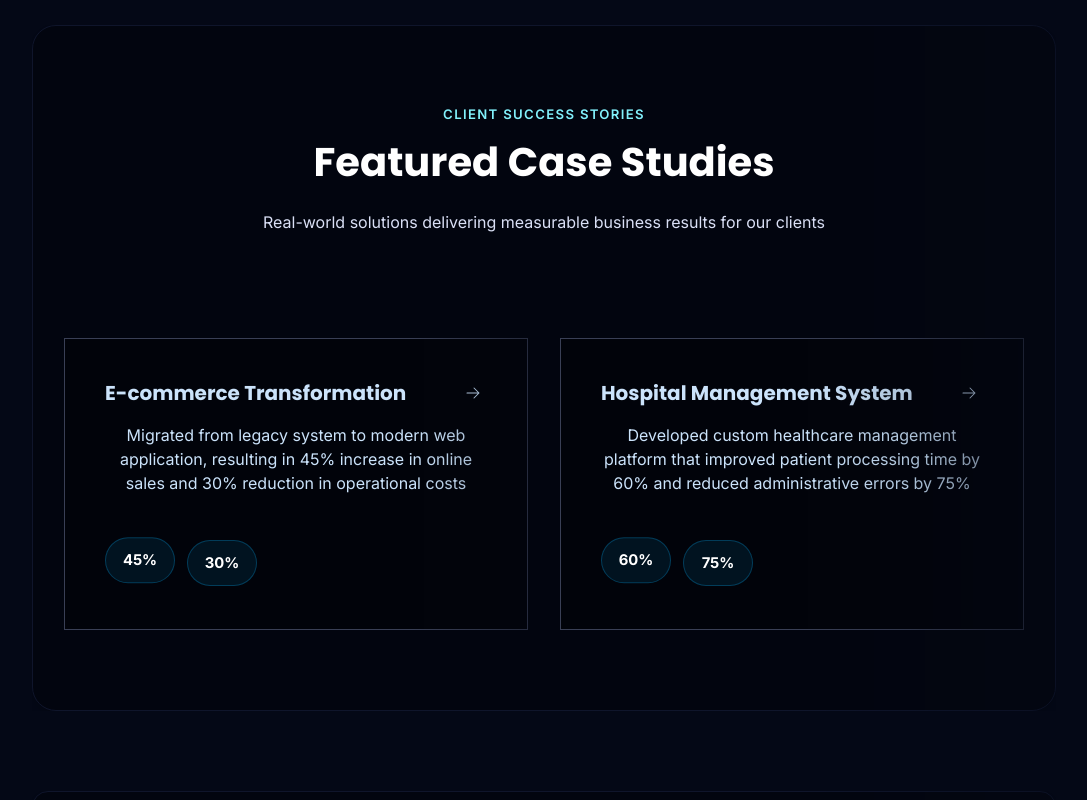
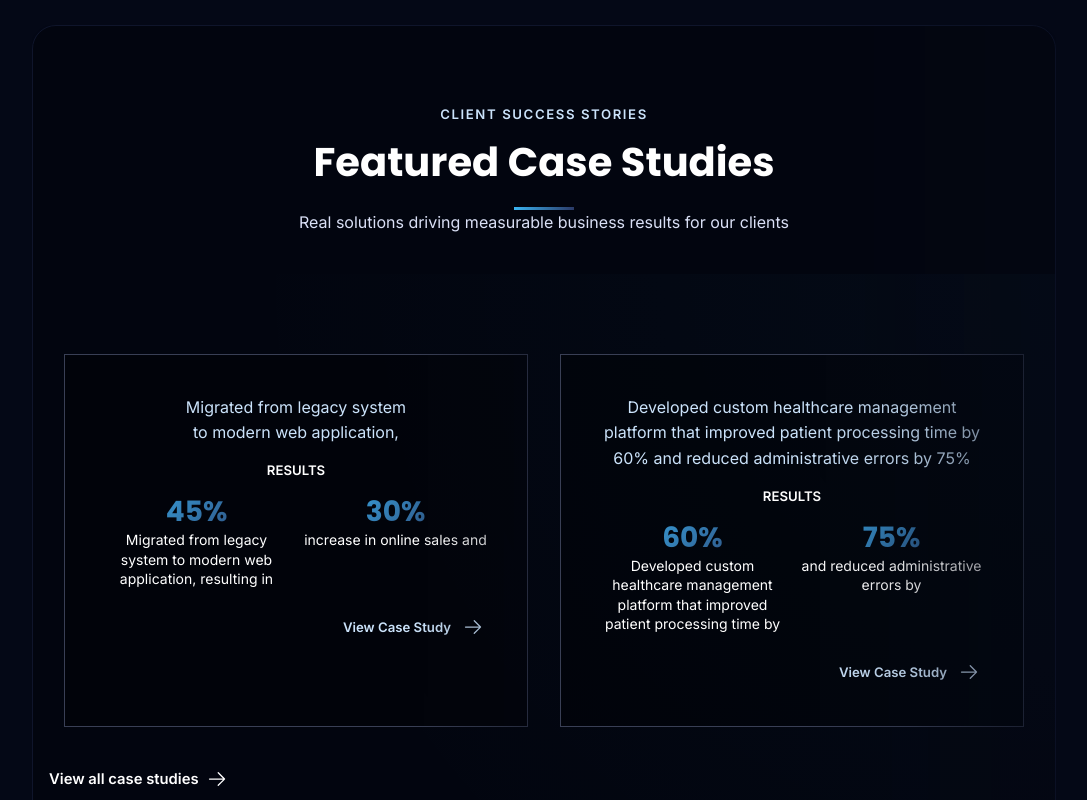
Before and after one commit to crimsonml/Web1.lk-Test, a Next.js app: page / in a window 1280 px wide. Shown: the part 2360-3160 px from the top of the page, without its empty margins (96-1183 px from the left). Built offline with nearby package versions, Linux system fonts and the light colour scheme.

Commit message:
Refactor Case Studies Section for improved design and layout consistency

```diff
--- a/src/app/page.tsx
+++ b/src/app/page.tsx
@@ -442,7 +442,7 @@ export default function Home() {
         </Flex>
       </RevealFx>
 
-      {/* Case Studies Section */}
+      {/* Case Studies Section - Redesigned for a cleaner, more professional look */}
       <RevealFx translateY="12" delay={0.2}>
         <Flex
           fillWidth
@@ -456,34 +456,20 @@ export default function Home() {
             marginBottom: "var(--spacing-xl)",
             overflow: "hidden",
             position: "relative",
-            borderRadius: "24px", /* Ensuring consistent rounding */
+            borderRadius: "24px",
           }}
         >
-          {/* Background accent element with animation */}
-          <div style={{
-            position: "absolute",
-            top: 0,
-            left: 0,
-            width: "100%",
-            height: "8px",
-            background: "linear-gradient(90deg, var(--color-accent-medium) 0%, var(--color-brand-medium) 100%)",
-            zIndex: 1,
-            animation: "pulse 3s infinite alternate",
-            borderTopLeftRadius: "24px",
-            borderTopRightRadius: "24px",
-          }}></div>
-
-          {/* Case Studies Header */}
+          {/* Refined header section with improved typography */}
           <Flex
             direction="column"
             horizontal="center"
             align="center"
             paddingTop="xl"
-            paddingBottom="m"
+            paddingBottom="l"
             paddingX="xl"
             fillWidth
             style={{
-              background: "var(--color-surface-strong)",
+              background: "var(--color-surface)",
               borderBottom: "1px solid var(--color-neutral-weak)",
               borderTopLeftRadius: "24px",
               borderTopRightRadius: "24px",
@@ -491,9 +477,12 @@ export default function Home() {
           >
             <Text
               variant="label-strong-s"
-              onBackground="accent-medium"
+              onBackground="brand-medium"
               marginBottom="s"
-              style={{ letterSpacing: "0.1em", animation: "fadeInUp 0.8s ease-out" }}
+              style={{
+                letterSpacing: "0.12em",
+                transform: "translateY(0)",
+              }}
             >
               CLIENT SUCCESS STORIES
             </Text>
@@ -504,7 +493,7 @@ export default function Home() {
               align="center"
               style={{
                 position: "relative",
-                animation: "fadeInUp 0.8s ease-out 0.2s both"
+                color: "var(--color-neutral-strong)",
               }}
             >
               Featured Case Studies
@@ -515,8 +504,7 @@ export default function Home() {
                 transform: "translateX(-50%)",
                 width: "60px",
                 height: "3px",
-                background: "var(--color-accent-medium)",
-                animation: "float 4s ease-in-out infinite"
+                background: "linear-gradient(90deg, #3AB4F2, #2B3A67)",
               }}></div>
             </Heading>
             <Text
@@ -525,24 +513,24 @@ export default function Home() {
               align="center"
               style={{
                 maxWidth: "600px",
-                animation: "fadeInUp 0.8s ease-out 0.4s both"
               }}
             >
-              Real-world solutions delivering measurable business results for our clients
+              Real solutions driving measurable business results for our clients
             </Text>
           </Flex>
 
-          {/* Case Studies Cards */}
+          {/* Case Studies Cards - Completely redesigned for symmetry and professionalism */}
           <Flex
             fillWidth
             direction="column"
             align="center"
             paddingY="xl"
-            paddingX="m"
+            paddingX={{ base: "m", tablet: "l" }}
             background="surface-weak"
             style={{
               borderBottomLeftRadius: "24px",
               borderBottomRightRadius: "24px",
+              backgroundImage: "radial-gradient(circle at top right, rgba(59, 180, 242, 0.03), transparent 70%)",
             }}
           >
             <Grid
@@ -562,12 +550,13 @@ export default function Home() {
                     <Card
                       shadow="m"
                       style={{
-                        transition: "all 0.4s cubic-bezier(0.175, 0.885, 0.32, 1.275)",
+                        transition: "all 0.4s ease",
                         cursor: "pointer",
                         overflow: "hidden",
                         height: "100%",
-                        borderRadius: "24px", /* Increased border radius for more rounded edges */
+                        borderRadius: "16px",
                         transform: "translateY(0)",
+                        border: "1px solid var(--color-neutral-weak)",
                       }}
                       data-hover-shadow="xl"
                       data-hover-border="brand-medium"
@@ -577,116 +566,168 @@ export default function Home() {
                         <div style={{
                           position: "relative",
                           overflow: "hidden",
-                          borderTopLeftRadius: "24px", /* Consistent rounding with card */
-                          borderTopRightRadius: "24px", /* Consistent rounding with card */
+                          borderTopLeftRadius: "16px",
+                          borderTopRightRadius: "16px",
                         }}>
-                          <div
-                            className="case-study-image"
-                            style={{
+                          {/* Image with overlay gradient for text readability */}
+                          <div style={{
                             backgroundImage: `url(${caseStudy.image})`,
                             backgroundSize: 'cover',
                             backgroundPosition: 'center',
                             width: '100%',
-                              height: '260px',
-                              transition: 'transform 0.8s ease',
+                            height: '220px',
+                            transition: 'transform 0.6s ease',
                             transformOrigin: 'center',
-                              borderTopLeftRadius: "24px", /* Consistent rounding with card */
-                              borderTopRightRadius: "24px", /* Consistent rounding with card */
-                              filter: "brightness(1)",
-                            }}
-                          />
+                          }}/>
 
-                          {/* Gradient overlay */}
+                          {/* Refined gradient overlay */}
                           <div style={{
                             position: "absolute",
                             top: 0,
                             left: 0,
                             right: 0,
                             bottom: 0,
-                            background: "linear-gradient(180deg, rgba(0,0,0,0) 60%, rgba(0,0,0,0.5) 100%)",
-                            borderTopLeftRadius: "24px", /* Consistent rounding with card */
-                            borderTopRightRadius: "24px", /* Consistent rounding with card */
+                            background: "linear-gradient(to bottom, rgba(0,0,0,0) 0%, rgba(0,0,0,0.7) 100%)",
+                            opacity: 0.8,
                           }}/>
 
-                          {/* Client badge with rounded corners */}
-                          <div
-                            className="client-badge"
-                            style={{
+                          {/* Client badge with refined styling */}
+                          <div style={{
                             position: "absolute",
                             top: "16px",
+                            left: "16px",
+                            background: "#2B3A67",
+                            padding: "6px 14px",
+                            borderRadius: "20px",
+                            boxShadow: "0 4px 8px rgba(0, 0, 0, 0.2)",
+                          }}>
+                            <Text variant="label-strong-s" onBackground="surface-strong">
+                              {caseStudy.client}
+                            </Text>
+                          </div>
+
+                          {/* Title positioned over image for better space usage */}
+                          <div style={{
+                            position: "absolute",
+                            bottom: "16px",
+                            left: "16px",
                             right: "16px",
-                              background: "var(--color-brand-strong)",
-                              padding: "8px 16px",
-                              borderRadius: "30px", /* Very rounded pill shape */
-                              boxShadow: "0 4px 12px rgba(0, 0, 0, 0.15)",
-                              transform: "translateY(0)",
-                              transition: "transform 0.3s ease",
+                          }}>
+                            <Text
+                              variant="heading-strong-m"
+                              style={{
+                                color: "white",
+                                textShadow: "0 1px 3px rgba(0,0,0,0.3)",
                               }}
                             >
-                            <Text variant="label-strong-s" onBackground="surface-strong">
-                              {caseStudy.client}
+                              {caseStudy.title}
                             </Text>
                           </div>
                         </div>
                       )}
 
-                      <Flex direction="column" gap="16" padding="l" style={{ borderRadius: "24px" }}>
-                        <Flex horizontal="space-between" vertical="center" gap="8">
+                      <Flex direction="column" gap="16" padding="l">
+                        {/* Description with refined typography */}
                         <Text
-                            variant="heading-strong-m"
-                            className="case-study-title"
+                          variant="body-default-m"
+                          wrap="balance"
                           style={{
-                              color: "var(--color-brand-strong)",
-                              transition: "color 0.3s ease",
+                            lineHeight: 1.6,
+                            color: "var(--color-neutral-strong)",
                           }}
                         >
-                            {caseStudy.title}
+                          {caseStudy.description.split('resulting in').shift()}
                         </Text>
+
+                        {/* Results section with structured layout */}
+                        <Flex direction="column" gap="12">
+                          <Text
+                            variant="label-strong-s"
+                            onBackground="brand-strong"
+                            style={{
+                              marginBottom: "4px",
+                              paddingBottom: "4px",
+                              borderBottom: "1px solid var(--color-neutral-weak)",
+                            }}
+                          >
+                            RESULTS
+                          </Text>
+
+                          {/* Symmetrical metrics layout */}
+                          <Flex gap="16" wrap>
+                            {caseStudy.description.match(/\d+%/g)?.map((metric, i) => {
+                              // Extract the result description
+                              const resultText = caseStudy.description.split(/\d+%/).filter(Boolean)[i];
+
+                              return (
+                                <Flex
+                                  key={i}
+                                  direction="column"
+                                  gap="4"
+                                  style={{
+                                    flex: "1 0 calc(50% - 8px)",
+                                    minWidth: "120px",
+                                  }}
+                                >
+                                  {/* Metric with accent styling */}
+                                  <Text
+                                    variant="heading-strong-l"
+                                    onBackground="accent-strong"
+                                    style={{
+                                      fontSize: "28px",
+                                      background: "linear-gradient(135deg, #3AB4F2, #2B3A67)",
+                                      WebkitBackgroundClip: "text",
+                                      WebkitTextFillColor: "transparent",
+                                    }}
+                                  >
+                                    {metric}
+                                  </Text>
+
+                                  {/* Metric description with clean typography */}
+                                  <Text
+                                    variant="body-default-s"
+                                    onBackground="neutral-strong"
+                                    style={{ lineHeight: 1.4 }}
+                                  >
+                                    {resultText.replace(/^[,\s]+|[,\s]+$/g, '')}
+                                  </Text>
+                                </Flex>
+                              );
+                            })}
+                          </Flex>
+                        </Flex>
+
+                        {/* View case study link with subtle animation */}
+                        <Flex
+                          horizontal="end"
+                          style={{
+                            marginTop: "8px",
+                            alignItems: "center",
+                          }}
+                        >
+                          <Text
+                            variant="label-strong-s"
+                            onBackground="brand-medium"
+                            style={{ marginRight: "8px" }}
+                          >
+                            View Case Study
+                          </Text>
+                          <div style={{
+                            display: "flex",
+                            justifyContent: "center",
+                            alignItems: "center",
+                            background: "var(--color-brand-alpha-weak)",
+                            width: "28px",
+                            height: "28px",
+                            borderRadius: "50%",
+                            transition: "transform 0.3s ease",
+                          }}>
                             <Icon
                               name="arrowRight"
                               size="s"
                               onBackground="brand-medium"
-                            className="case-study-arrow"
-                            style={{
-                              transition: "transform 0.3s ease",
-                              background: "var(--color-brand-alpha-weak)",
-                              padding: "6px",
-                              borderRadius: "50%", /* Fully rounded icon background */
-                            }}
                             />
-                        </Flex>
-
-                        <Text variant="body-default-m" wrap="balance" marginBottom="s">
-                          {caseStudy.description}
-                        </Text>
-
-                        {/* Extract and highlight metrics from the description with nice rounded badges */}
-                        <Flex wrap gap="12" marginTop="s">
-                          {caseStudy.description.match(/\d+%/g)?.map((metric, i) => (
-                            <Flex
-                              key={i}
-                              radius="xl"
-                              padding="12"
-                              background="accent-alpha-weak"
-                              border="accent-alpha-medium"
-                              vertical="center"
-                              horizontal="center"
-                              className="metric-badge"
-                              style={{
-                                minWidth: "70px",
-                                boxShadow: "0 4px 12px rgba(0, 0, 0, 0.05)",
-                                borderRadius: "40px", /* Extra rounded for metrics badges */
-                              }}
-                            >
-                              <Text
-                                variant="label-strong-m"
-                                onBackground="accent-strong"
-                                style={{ fontWeight: "700" }}
-                              >
-                                {metric}
-                              </Text>
-                            </Flex>
-                          ))}
+                          </div>
                         </Flex>
                       </Flex>
                     </Card>
@@ -695,6 +736,21 @@ export default function Home() {
               ))}
             </Grid>
 
+            {/* "View all case studies" button with improved styling */}
+            <Button
+              variant="secondary"
+              size="m"
+              href="/portfolio"
+              suffixIcon="arrowRight"
+              style={{
+                marginTop: "32px",
+                borderRadius: "8px",
+                background: "var(--color-surface)",
+                border: "1px solid var(--color-brand-alpha-medium)",
+              }}
+            >
+              View all case studies
+            </Button>
           </Flex>
         </Flex>
       </RevealFx>
```
Lines whose indentation alone changed are shown as unchanged.
